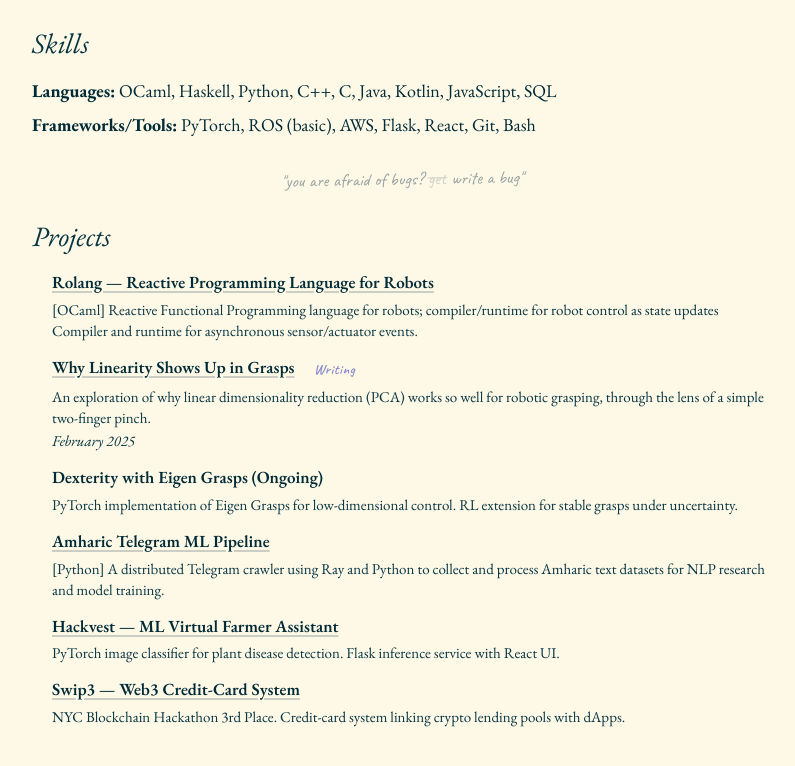
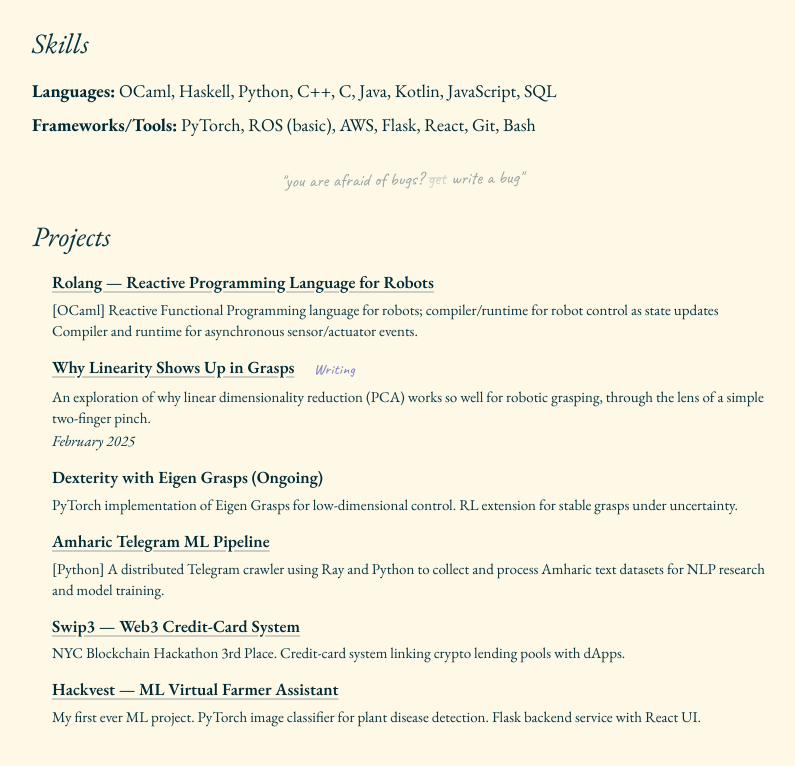
Before and after one commit to bereket-molla/is, a plain HTML site: page index.html in a window 1280 px wide. Shown: the part 1324-2090 px from the top of the page, without its empty margins (238-1033 px from the left). Drawn offline with nearby package versions, Linux system fonts and the light colour scheme; a script that the page names is missing.

Commit message:
Swap titles and authors for research items

```diff
--- a/index.html
+++ b/index.html
@@ -170,15 +170,15 @@ updates Compiler and runtime for asynchronous sensor/actuator events.</div>
                 </div>
                 <div class="research-item">
                     <div class="paper-title">
-                        <a href="https://youtube.com/watch?v=ZYvzPDISJmo">Hackvest — ML Virtual Farmer Assistant</a>
+                        <a href="https://devpost.com/software/swip3">Swip3 — Web3 Credit-Card System</a>
                     </div>
-                    <div class="paper-authors">PyTorch image classifier for plant disease detection. Flask inference service with React UI.</div>
+                    <div class="paper-authors">NYC Blockchain Hackathon 3rd Place. Credit-card system linking crypto lending pools with dApps.</div>
                 </div>
                 <div class="research-item">
                     <div class="paper-title">
-                        <a href="https://devpost.com/software/swip3">Swip3 — Web3 Credit-Card System</a>
+                        <a href="https://youtube.com/watch?v=ZYvzPDISJmo">Hackvest — ML Virtual Farmer Assistant</a>
                     </div>
-                    <div class="paper-authors">NYC Blockchain Hackathon 3rd Place. Credit-card system linking crypto lending pools with dApps.</div>
+                    <div class="paper-authors">My first ever ML project. PyTorch image classifier for plant disease detection. Flask backend service with React UI.</div>
                 </div>
             </section>
         </main>
```
